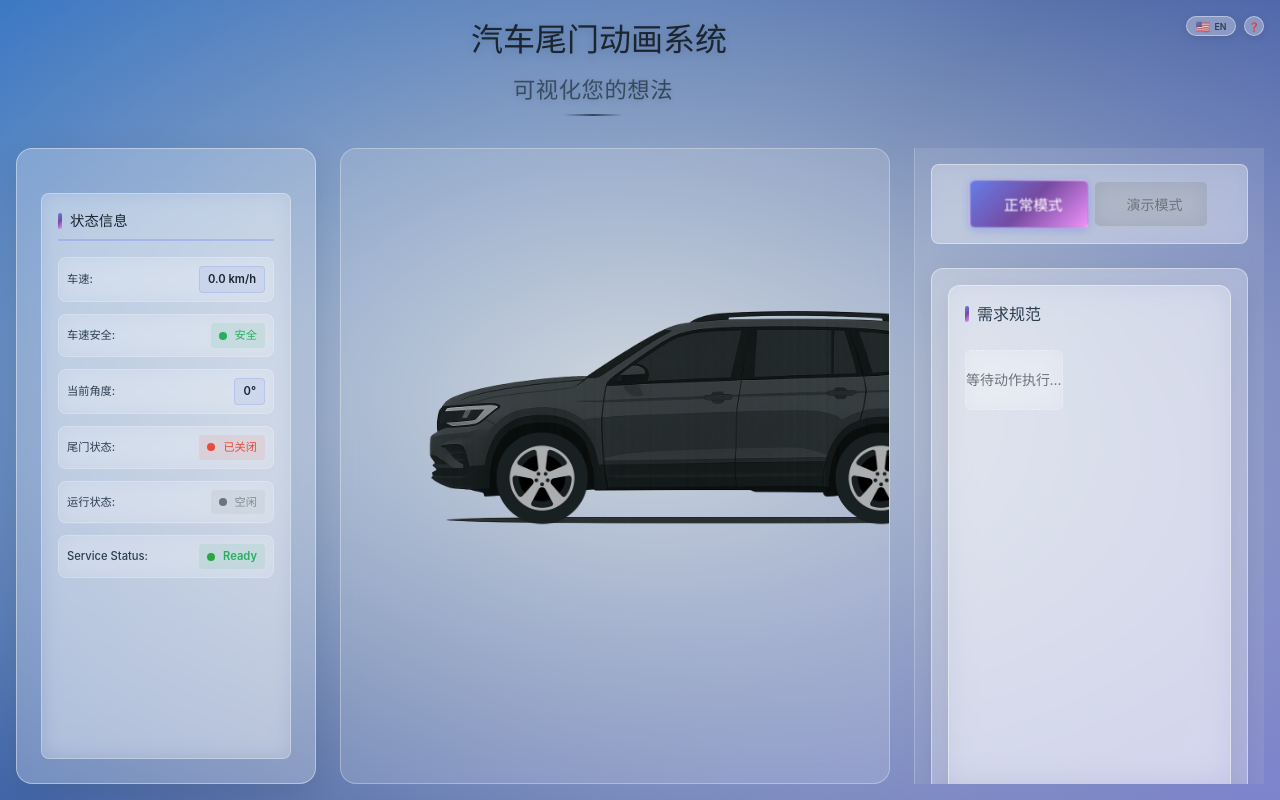
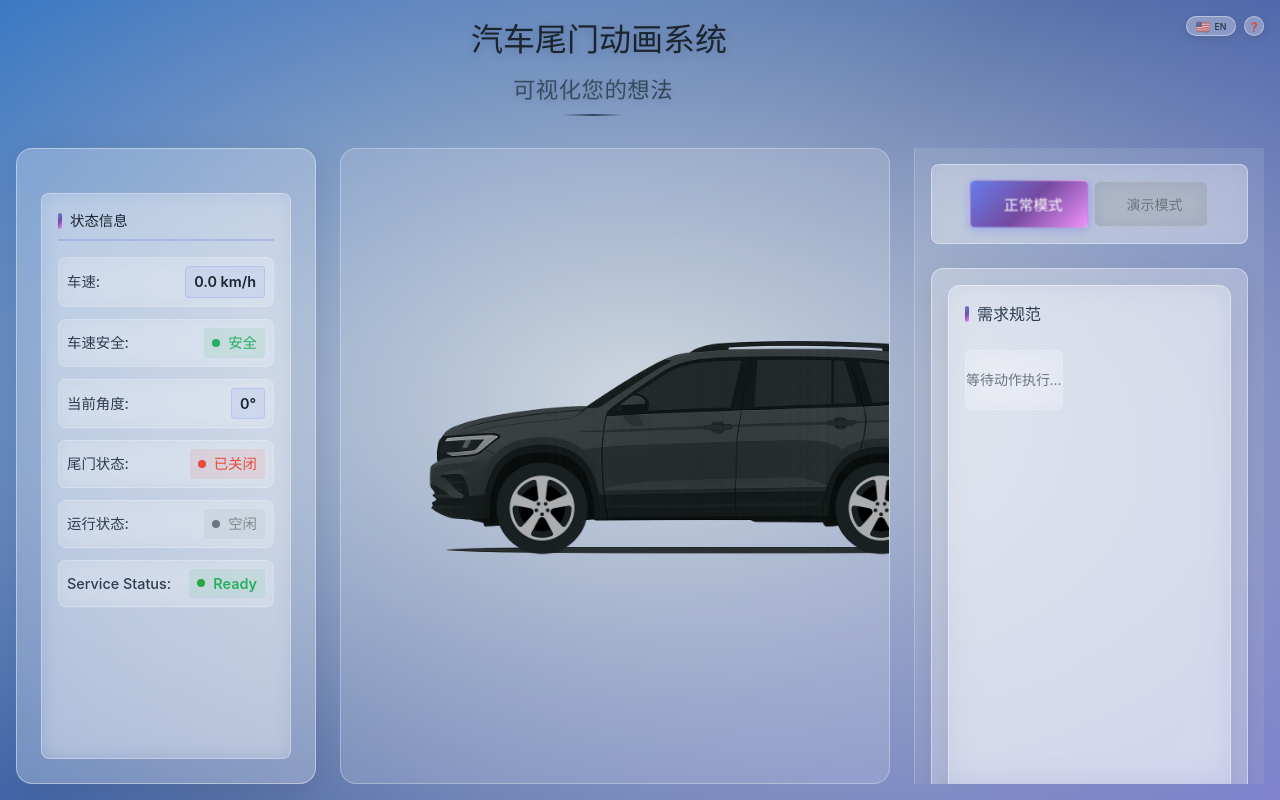
Before and after one commit to yyxxrr739/scratch4llm, a React (Vite) app: page / in a window 1280 px wide. Built offline with nearby package versions, Linux system fonts and the light colour scheme.

Commit message:
UI: 增大状态信息栏各状态字号，下移动画区域

```diff
--- a/src/components/ActionControls/ActionControls.css
+++ b/src/components/ActionControls/ActionControls.css
@@ -392,14 +392,14 @@
 
 /* 状态标签 - 如"当前角度"、"当前速度"、"状态"等标签 */
 .status-label {
-  font-size: 11px;
+  font-size: 15px;
   font-weight: 500;
   color: #2c3e50;
 }
 
 /* 状态值 - 显示具体的状态数值或文字 */
 .status-value {
-  font-size: 11px;
+  font-size: 15px;
   font-weight: 600;
   color: #667eea;
   background: rgba(102, 126, 234, 0.1);
@@ -413,7 +413,7 @@
   display: flex;
   align-items: center;
   gap: 4px;
-  font-size: 11px;
+  font-size: 15px;
   font-weight: 500;
 }
 
--- a/src/components/AnimationManager.css
+++ b/src/components/AnimationManager.css
@@ -161,13 +161,13 @@
 }
 
 .status-label {
-  font-size: 0.7rem;
+  font-size: 0.9rem;
   color: #2c3e50;
   font-weight: 500;
 }
 
 .status-value {
-  font-size: 0.7rem;
+  font-size: 0.9rem;
   color: #1a252f;
   font-weight: 600;
   background: rgba(102, 126, 234, 0.1);
@@ -179,7 +179,7 @@
   display: flex;
   align-items: center;
   gap: 0.5rem;
-  font-size: 0.7rem;
+  font-size: 0.9rem;
   font-weight: 600;
   padding: 0.25rem 0.5rem;
   border-radius: 4px;
@@ -378,7 +378,7 @@
   position: absolute;
   z-index: 1;
   left: 55px;
-  top: 62px;
+  top: 92px;
 }
 
 .body-image {
@@ -391,7 +391,7 @@
   z-index: 2;
   transform-origin: bottom center;
   left: 580px;
-  top: 175px;
+  top: 205px;
 }
 
 .tailgate-image {
@@ -409,13 +409,13 @@
 .tire-1 {
   /* You can adjust this */
   left: 143px;
-  top: 271px;
+  top: 301px;
 }
 
 .tire-2 {
   /* You can adjust this */
   left: 482px;
-  top: 271px;
+  top: 301px;
 }
 
 .tire-image {
--- a/src/components/animations/TailgateAnimation.css
+++ b/src/components/animations/TailgateAnimation.css
@@ -120,7 +120,7 @@
   padding: 12px 16px;
   background: rgba(255, 255, 255, 0.15);
   border-top: 1px solid rgba(255, 255, 255, 0.3);
-  font-size: 12px;
+  font-size: 16px;
   color: #2c3e50;
 }
 
```
